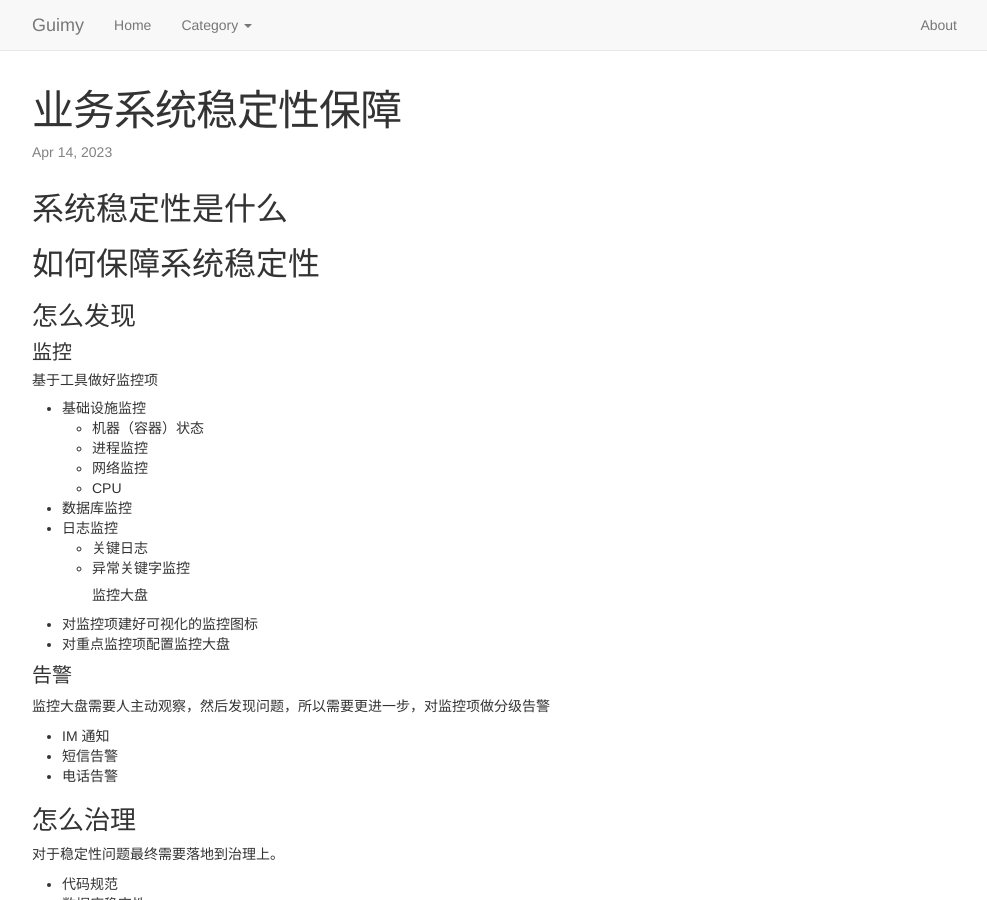
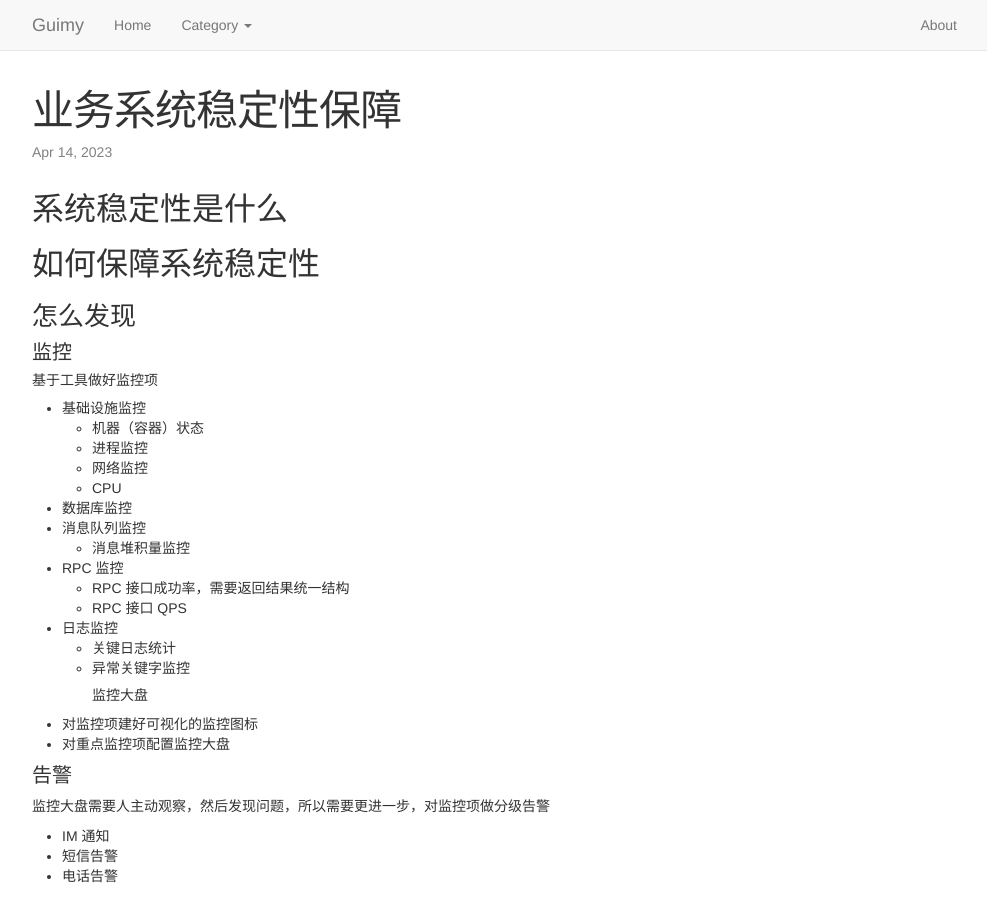
Before and after one commit to guimingyue/guimingyue.github.io, a Jekyll site: the page built from _posts/2023-04-14-stability-of-system.md, in a window 1280 px wide and 900 px high. Shown: the whole window, without its empty margins (138-1125 px from the left). Built offline with Jekyll 4.4.1, drawn with Linux system fonts in a browser that asks for light colours.

Commit message:
Update 2023-04-14-stability-of-system.md
update

```diff
--- a/_posts/2023-04-14-stability-of-system.md
+++ b/_posts/2023-04-14-stability-of-system.md
@@ -17,8 +17,13 @@ category: 其他
     * 网络监控
     * CPU
 * 数据库监控
+* 消息队列监控
+   * 消息堆积量监控
+* RPC 监控
+   * RPC 接口成功率，需要返回结果统一结构
+   * RPC 接口 QPS
 * 日志监控
-    * 关键日志
+    * 关键日志统计
     * 异常关键字监控
 ##### 监控大盘
 * 对监控项建好可视化的监控图标
```
